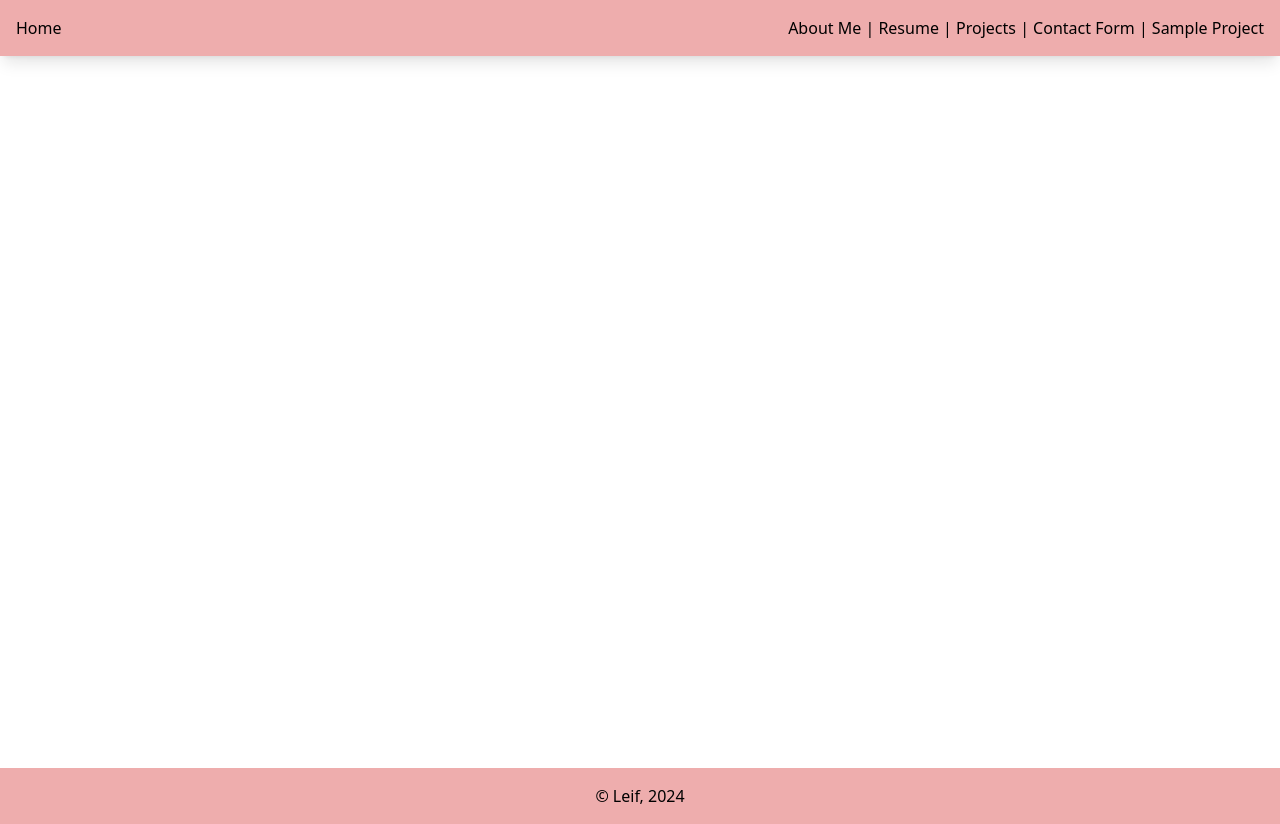
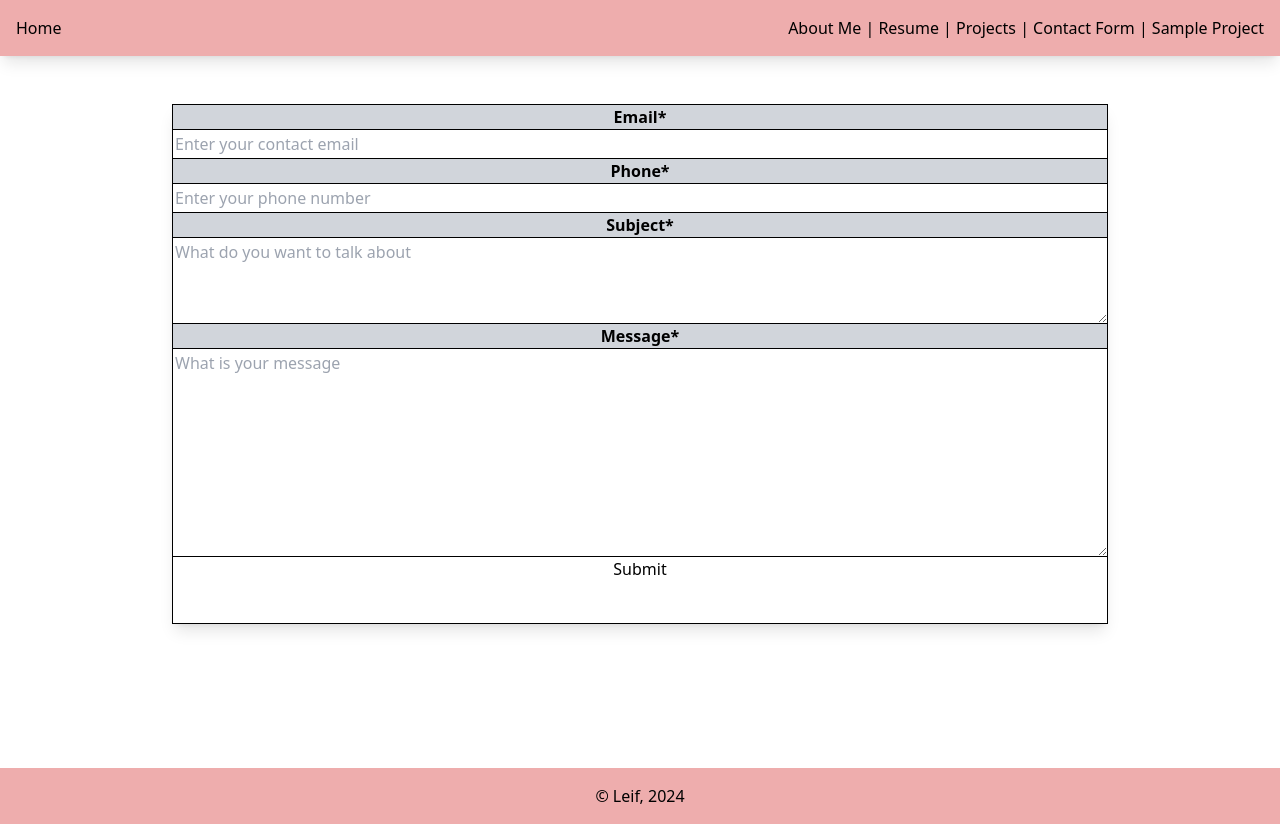
Before and after one commit to LeifTheDev/portfolio-website, a website: page contact.html in a window 1280 px wide. Drawn offline with Linux system fonts and the light colour scheme.

Commit message:
feat: Add basic form structure to contact form

```diff
--- a/assets/js/contact_scripts.js
+++ b/assets/js/contact_scripts.js
@@ -0,0 +1,7 @@
+function isValidPhone(number) {
+    return (
+        number.match(
+            `^\s*(?:\+?(\d{1,3}))?([-. (]*(\d{3})[-. )]*)?((\d{3})[-. ]*(\d{2,4})(?:[-.x ]*(\d+))?)\s*$`
+        ) !== null
+    );
+}
--- a/contact.html
+++ b/contact.html
@@ -29,12 +29,26 @@
         </nav>
     </header>
     <main class="main-content">
-
+        <form class="form">
+            <label class="form-label" for="contact-email">Email*</label>
+            <input class="form-input" type="email" name="contact-email" id="contact-email"
+                placeholder="Enter your contact email" required>
+            <label class="form-label" for="contact-phone">Phone*</label>
+            <input class="form-input" type="tel" name="contact-phone" id="contact-phone"
+                placeholder="Enter your phone number" required>
+            <label class="form-label" for="subject">Subject*</label>
+            <textarea class="form-input form-input-medium" name="subject" id="subject"
+                placeholder="What do you want to talk about" required maxlength="64"></textarea>
+            <label class="form-label" for="subject">Message*</label>
+            <textarea class="form-input form-input-large" name="message" id="message" placeholder="What is your message"
+                required></textarea>
+            <input type="submit">
+        </form>
     </main>
     <footer class="footer">
         <p>&copy Leif, 2024 </p>
     </footer>
-    <script src="./assets/js/home_scripts.js"></script>
+    <script src="./assets/js/contact_scripts.js"></script>
 </body>
 
 </html>
```
Also changed, not shown: about.html (+1 -1 lines), projects.html (+1 -1 lines), resume.html (+1 -1 lines), assets/css/build.css, assets/css/site.css.
